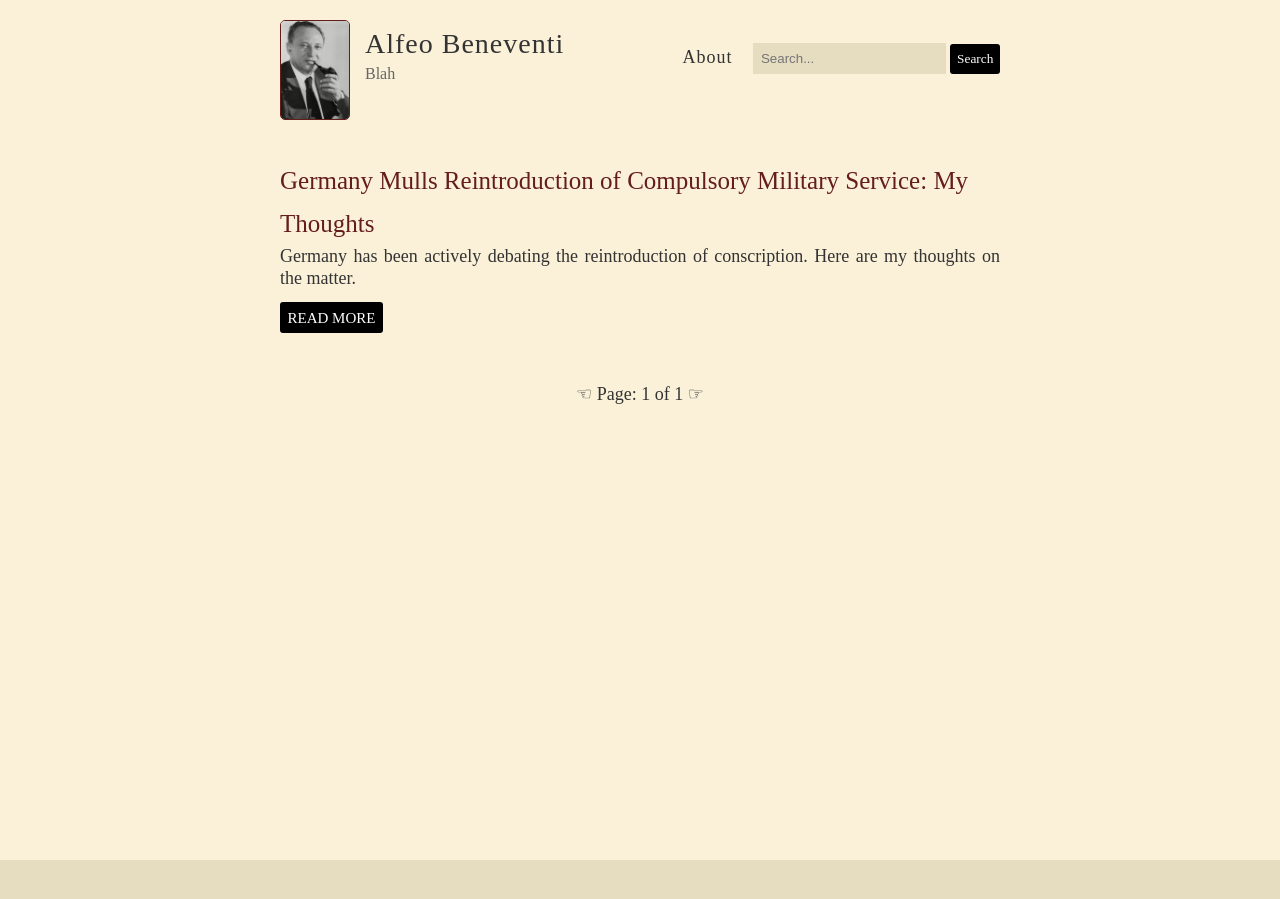
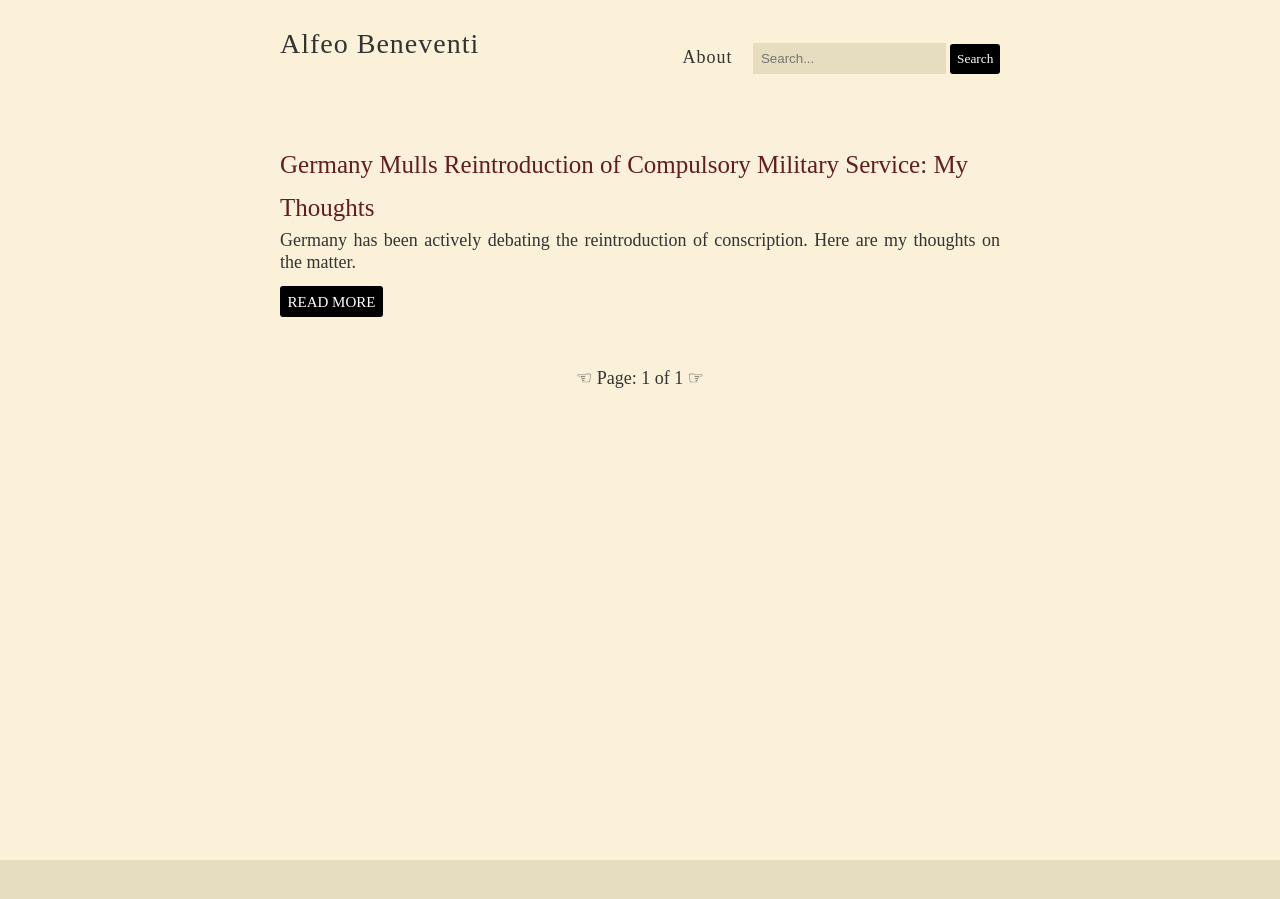
Before and after one commit to alfeobeneventi/alfeobeneventi.github.io, a Jekyll site: the page built from index.html, in a window 1280 px wide. Built offline with Jekyll 4.4.1, drawn with Linux system fonts in a browser that asks for light colours; the list of posts is cut into pages by our own code.

```diff
--- a/_config.yml
+++ b/_config.yml
@@ -6,7 +6,7 @@
 name: Alfeo Beneventi
 
 # Short bio or description (displayed in the header)
-description: Blah
+description:
 
 # URL of your avatar or profile pic (you could use your GitHub profile pic)
 avatar: https://alfeobeneventi.com/images/profile-picture.png
--- a/_layouts/default.html
+++ b/_layouts/default.html
@@ -11,17 +11,15 @@
     <![endif]-->
 
   <link rel="stylesheet" type="text/css" href="{{ site.baseurl }}/style.css" />
-  <link rel="alternate" type="application/rss+xml" title="{{ site.name }} - {{ site.description }}"
-    href="{{ site.baseurl }}/feed.xml" />
-  <script src="https://cdn.mathjax.org/mathjax/latest/MathJax.js?config=TeX-AMS-MML_HTMLorMML"
-    type="text/javascript"></script>
+  <link rel="alternate" type="application/rss+xml" title="{{ site.name }} - {{ site.description }}" href="{{ site.baseurl }}/feed.xml" />
+  <script src="https://cdn.mathjax.org/mathjax/latest/MathJax.js?config=TeX-AMS-MML_HTMLorMML" type="text/javascript"></script>
 </head>
 
 <body>
   <div class="wrapper-masthead">
     <div class="container">
       <header class="masthead clearfix">
-        <a href="{{ site.baseurl }}/" class="site-avatar"><img src="{{ site.avatar }}" /></a>
+        <!-- <a href="{{ site.baseurl }}/" class="site-avatar"><img src="{{ site.avatar }}" /></a> -->
         <div class="site-info">
           <h1 class="site-name"><a href="{{ site.baseurl }}/">{{ site.name }}</a></h1>
           <p class="site-description">{{ site.description }}</p>
```
